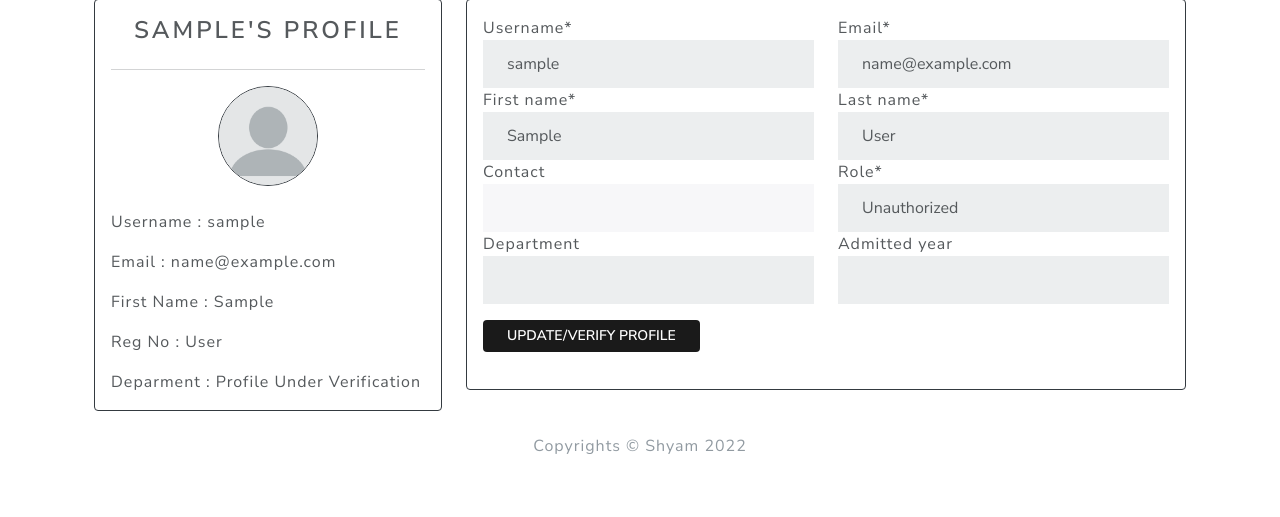
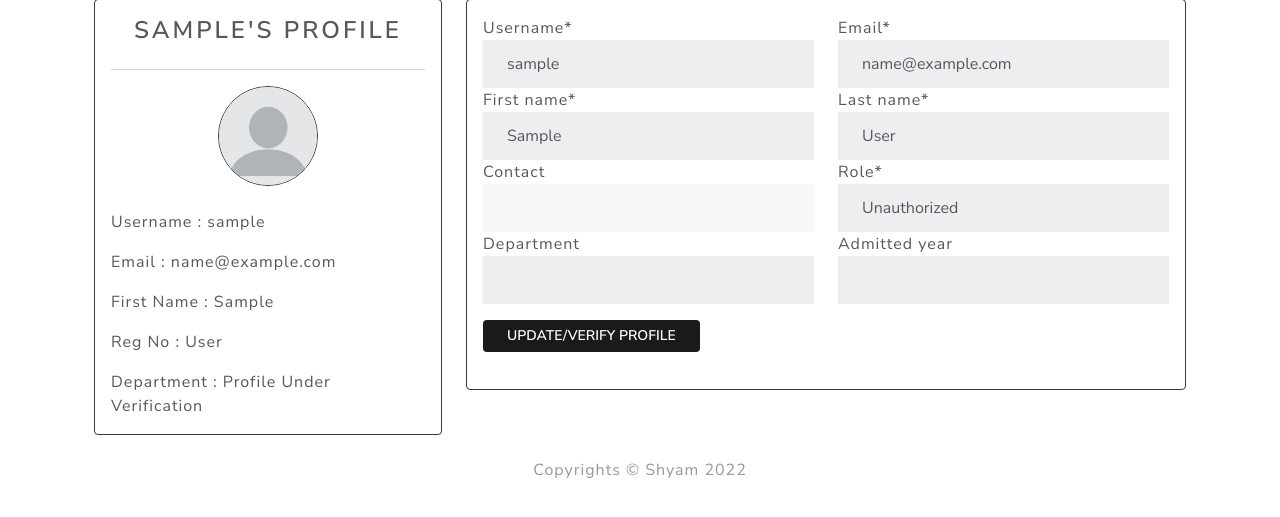
Before and after one commit to ShyamSundhar1411/Query-Raiser, a Django app: page /services/profile/1/view/ in a window 1280 px wide. Shown: the part 132-649 px from the top of the page. Run offline with Django 4.2, Linux system fonts and the light colour scheme; the visitor is signed in with stand-in values (Sample User, id 1); parts of the project's set-up code (start-up, migrations or seed data) failed here and were passed over; some libraries are stand-ins or nearby versions.

Commit message:
Fixing Typos

```diff
--- a/services/choices.py
+++ b/services/choices.py
@@ -5,7 +5,7 @@ STATUS_CHOICES = [
 ]
 DEPARTMENT_CHOICES = [
     ("Computer Science & Engineering - BCE","Computer Science & Engineering - BCE"),
-    ("Science and Engineering with Specialisation in Artificial Intelligence and Machine Learning - BAI","Science and Engineering with Specialisation in Artificial Intelligence and Machine Learning - BAI"),
+    ("Computer Science and Engineering with Specialisation in Artificial Intelligence and Machine Learning - BAI","Computer Science and Engineering with Specialisation in Artificial Intelligence and Machine Learning - BAI"),
     ("Computer Science and Engineering with Specialisation in Cyber Physical Systems - BPS","Computer Science and Engineering with Specialisation in Cyber Physical Systems - BPS"),
     ("Computer Science and Engineering with Specialisation in Artificial Intelligence and Robotics - BRS","Computer Science and Engineering with Specialisation in Artificial Intelligence and Robotics - BRS"),
     ("M.Tech. Software Engineering - MIS","M.Tech. Software Engineering - MIS"),
--- a/services/templates/account/profile.html
+++ b/services/templates/account/profile.html
@@ -18,7 +18,7 @@
                     <p class = "card-text profile-text">Email : {{user.email|truncatechars:20}}</p>
                     <p class = "card-text profile-text">First Name : {{user.first_name}}</p>
                     <p class = "card-text profile-text">Reg No : {{user.last_name}}</p>
-                    <p class = "card-text profile-text">Deparment : {% if user.profile.department %}{{user.profile.department|truncatechars:20}}{% else %}Profile Under Verification{% endif %}</p>
+                    <p class = "card-text profile-text">Department : {% if user.profile.department %}{{user.profile.department|truncatechars:20}}{% else %}Profile Under Verification{% endif %}</p>
                 </div>
             </div>
             <div class="col-md-8 col-sm-7">
--- a/services/templates/services/landing_page.html
+++ b/services/templates/services/landing_page.html
@@ -7,7 +7,7 @@
       <h1 style="font-size: 30px; width: 270px">Query Raiser</h1>
       <br/>
       <p class="disclaimer">
-        This is an initiative of SCOPE Program Representatives to facilitate engagement with their peers.<br/>This Query Raiser will assist peers in submitting queriesto their particular Program Representatives, who will then forward these queries to higher authorities for clarifications.<br/>
+        This is an initiative of SCOPE Program Representatives to facilitate engagement with their peers.<br/>This Query Raiser will assist peers in submitting queries to their particular Program Representatives, who will then forward these queries to higher authorities for clarifications.<br/>
         Users are asked to sign in with their Google accounts (VIT Mail) and provide the necessary credentials before submitting their queries and receiving progress updates. <br/>
         <span class="text-muted"
           >*Note* : Login with Google to continue using the query raiser</span>
```
Also changed, not shown: services/migrations/0004_alter_profile_department_alter_query_department.py (added), services/migrations/0005_alter_profile_department_alter_query_department.py (added).
